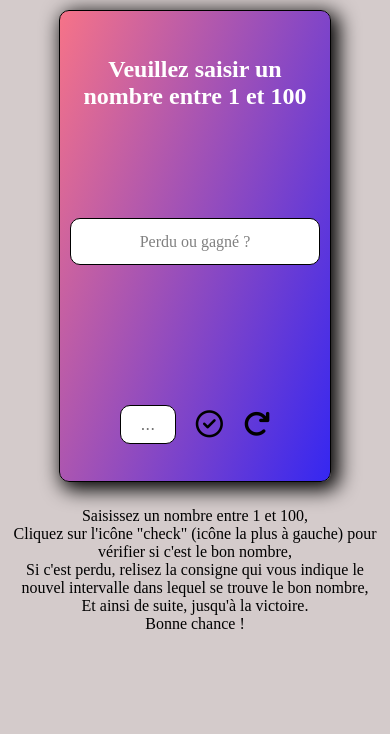
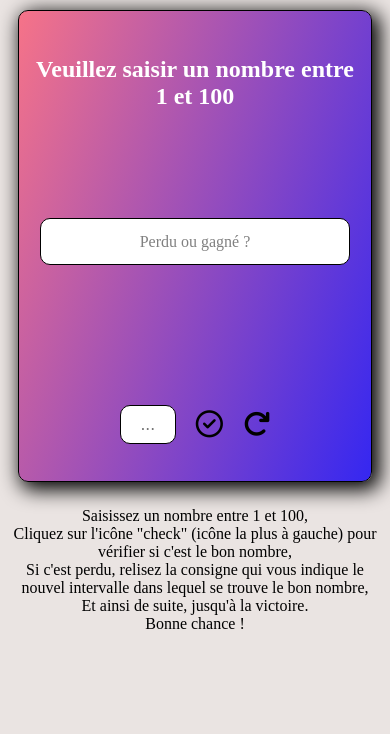
Before and after one commit to flo701/jeu_devinez_le_bon_nombre, a plain HTML site: page index.html in a window 390 px wide. Shown: the part 110-844 px from the top of the page. Drawn offline with Linux system fonts and the light colour scheme.

Commit message:
Changement de la couleur du background, et modification de la largeur de la div container en responsive

```diff
--- a/style.css
+++ b/style.css
@@ -1,6 +1,7 @@
 body {
     margin: 0px;
-    background-color: #d4cbcb;
+    /* background-color: #d4cbcb; */
+    background-color: #eae4e2;
 }
 
 h1 {
@@ -27,32 +28,15 @@ h1 {
     box-shadow: 5px 5px 20px 3px black;
 }
 
-@media screen and (max-width: 768px) {
+@media screen and (max-width: 700px) {
     .container {
-    width: 500px;
+    /* width: 500px; */
+    width: 85%;
     /* top: 8%;
     left: 50%;
     transform: translate(-50%); */
     }
 }
-
-@media screen and (max-width: 600px) {
-    .container {
-    width: 400px;
-    }
-}
-
-@media screen and (max-width: 460px) {
-    .container {
-    width: 250px;
-    }
-}
-
-/* @media screen and (max-width: 300px) {
-    .container {
-    width: auto;
-    }
-} */
 
 h2 {
     margin-top: 10px;
@@ -91,9 +75,9 @@ h2 {
     }
 }
 
-@media screen and (max-width: 460px) {
+@media screen and (max-width: 480px) {
     .answer {
-    width: 95%;
+    width: 90%;
     margin-top: 88px;
     }
 }
```
